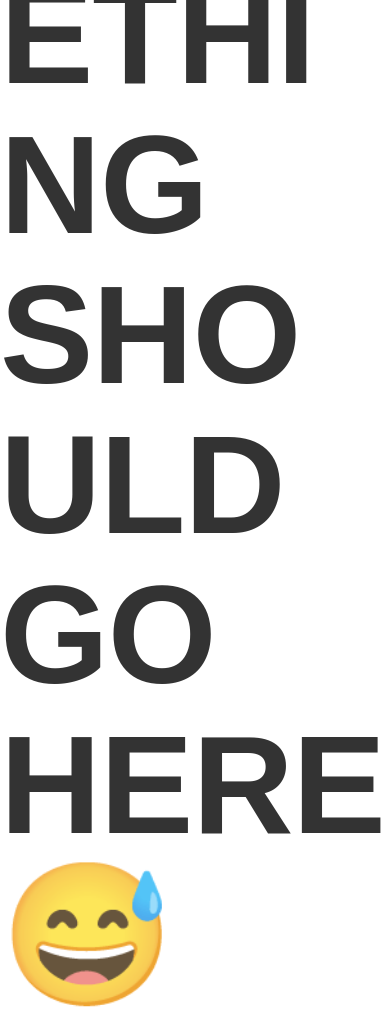
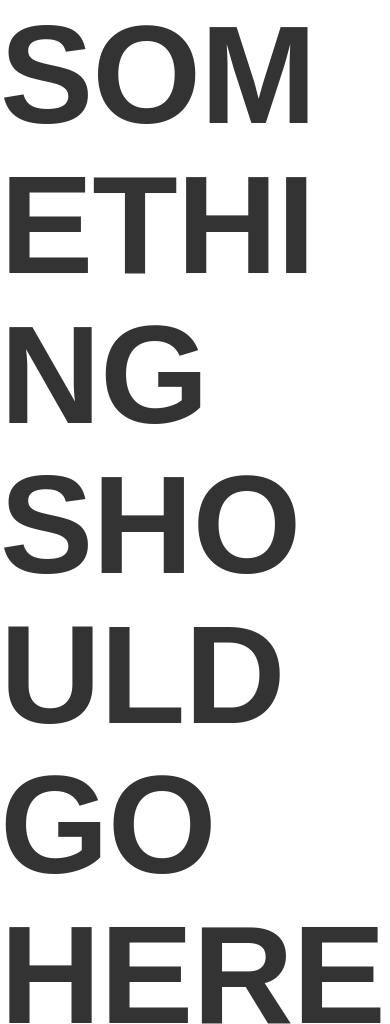
Before and after one commit to codedre/codedre, a Gatsby site: page / in a window 390 px wide. Shown: the top 1024 px of the page. Built offline with nearby package versions, Linux system fonts and the light colour scheme; Gatsby itself is replaced by a stand-in of ours.

Commit message:
Fix mobile styles

```diff
--- a/src/pages/index.js
+++ b/src/pages/index.js
@@ -9,11 +9,7 @@
   display: flex;
   justify-content: center;
   align-items: center;
-  position: absolute;
-  top: 0;
-  right: 0;
-  left: 0;
-  bottom: 0;
+  height: 100%;
 `;
 
 const Title = styled.h1`
@@ -23,6 +19,12 @@
   letter-spacing: ${-1.05/140}em;
   text-transform: uppercase;
   width: 100%;
+
+  @media (min-width: 768px) {
+    font-size: ${60/16}em;
+  line-height: ${70/60};
+  letter-spacing: ${-0.8/60}em;
+  }
 `;
 
 const IndexPage = () => (
```
